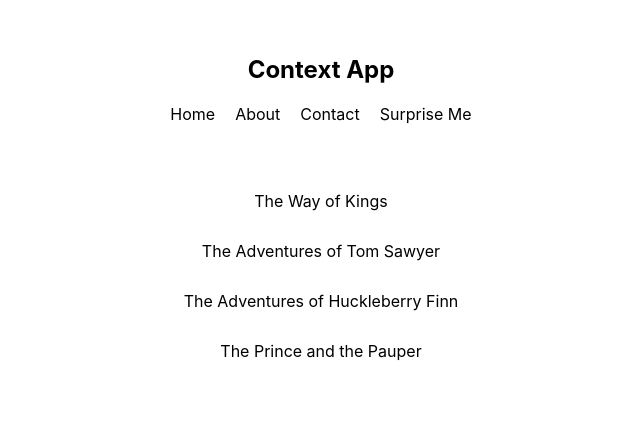
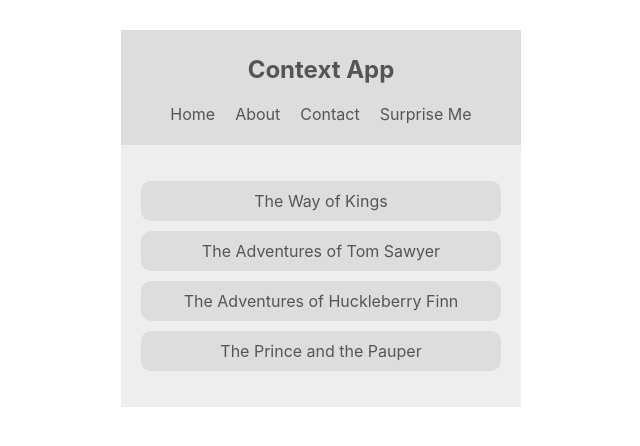
Before and after one commit to KenjaminButton/NetNinjaContextAndHooks, a React (Vite) app: page / in a window 1280 px wide. Shown: the top 446 px of the page, without its empty margins (319-959 px from the left). Built offline with nearby package versions, Linux system fonts and the light colour scheme.

Commit message:
Version 1 of accessing Context API for dark and light mode complete

```diff
--- a/src/App.jsx
+++ b/src/App.jsx
@@ -1,12 +1,15 @@
 import BookList from './components/BookList'
 import Navbar from './components/Navbar'
+import ThemeContextProvider from './contexts/ThemeContext'
 
 function App() {
 
   return (
     <div className='App'>
-      <Navbar />
-      <BookList />
+      <ThemeContextProvider>
+        <Navbar />
+        <BookList />
+      </ThemeContextProvider>
     </div>
   )
 }
--- a/src/components/BookList.jsx
+++ b/src/components/BookList.jsx
@@ -1,14 +1,18 @@
 import React, { Component } from 'react'
+import { ThemeContext } from '../contexts/ThemeContext';
 
 class BookList extends Component {
+  static contextType = ThemeContext
   render() {
+    const {isLightTheme, light, dark} = this.context
+    const theme = isLightTheme ? light : dark
     return (
-      <div className='book-list'>
+      <div className='book-list' style={{color: theme.syntax, background: theme.bg}}>
         <ul>
-          <li>The Way of Kings</li>
-          <li>The Adventures of Tom Sawyer</li>
-          <li>The Adventures of Huckleberry Finn</li>
-          <li>The Prince and the Pauper</li>
+          <li style={{background: theme.ui}}>The Way of Kings</li>
+          <li style={{background: theme.ui}}>The Adventures of Tom Sawyer</li>
+          <li style={{background: theme.ui}}>The Adventures of Huckleberry Finn</li>
+          <li style={{background: theme.ui}}>The Prince and the Pauper</li>
         </ul>
 
       </div>
--- a/src/components/Navbar.jsx
+++ b/src/components/Navbar.jsx
@@ -1,9 +1,17 @@
 import React, { Component } from 'react'
+import { ThemeContext } from '../contexts/ThemeContext';
 
 class Navbar extends Component {
+  // Not the "Provider", but the const ThemeContext = createContext()
+  static contextType = ThemeContext;
+
+
   render() {
+    // console.log(this.context)
+    const {isLightTheme, light, dark} = this.context
+    const theme = isLightTheme ? light : dark
     return (
-      <nav>
+      <nav style={{background: theme.ui, color: theme.syntax}}>
         <h1>Context App</h1>
         <ul>
           <li>Home</li>
--- a/src/contexts/ThemeContext.jsx
+++ b/src/contexts/ThemeContext.jsx
@@ -1,18 +1,20 @@
-import React from 'react'
-import { createContext } from "react";
+import { createContext, Component } from "react";
 
 export const ThemeContext = createContext()
-
-import React, { Component } from 'react'
 
 class ThemeContextProvider extends Component {
   state = {
     isLightTheme: true,
-    light: {syntax: '#555', ui: '#ddd', bg: '#eee'}
+    light: {syntax: '#555', ui: '#ddd', bg: '#eee'},
+    dark: {syntax: '#ddd', ui: '#333', bg: '#555'}
   }
   render() {
     return (
-      <div>ThemeContextProvider</div>
+
+      <ThemeContext.Provider value={{...this.state}}>
+        {this.props.children}
+
+      </ThemeContext.Provider>
     )
   }
 }
```
Also changed, not shown: 1 other file (tests, documents, lock files or other folders).
